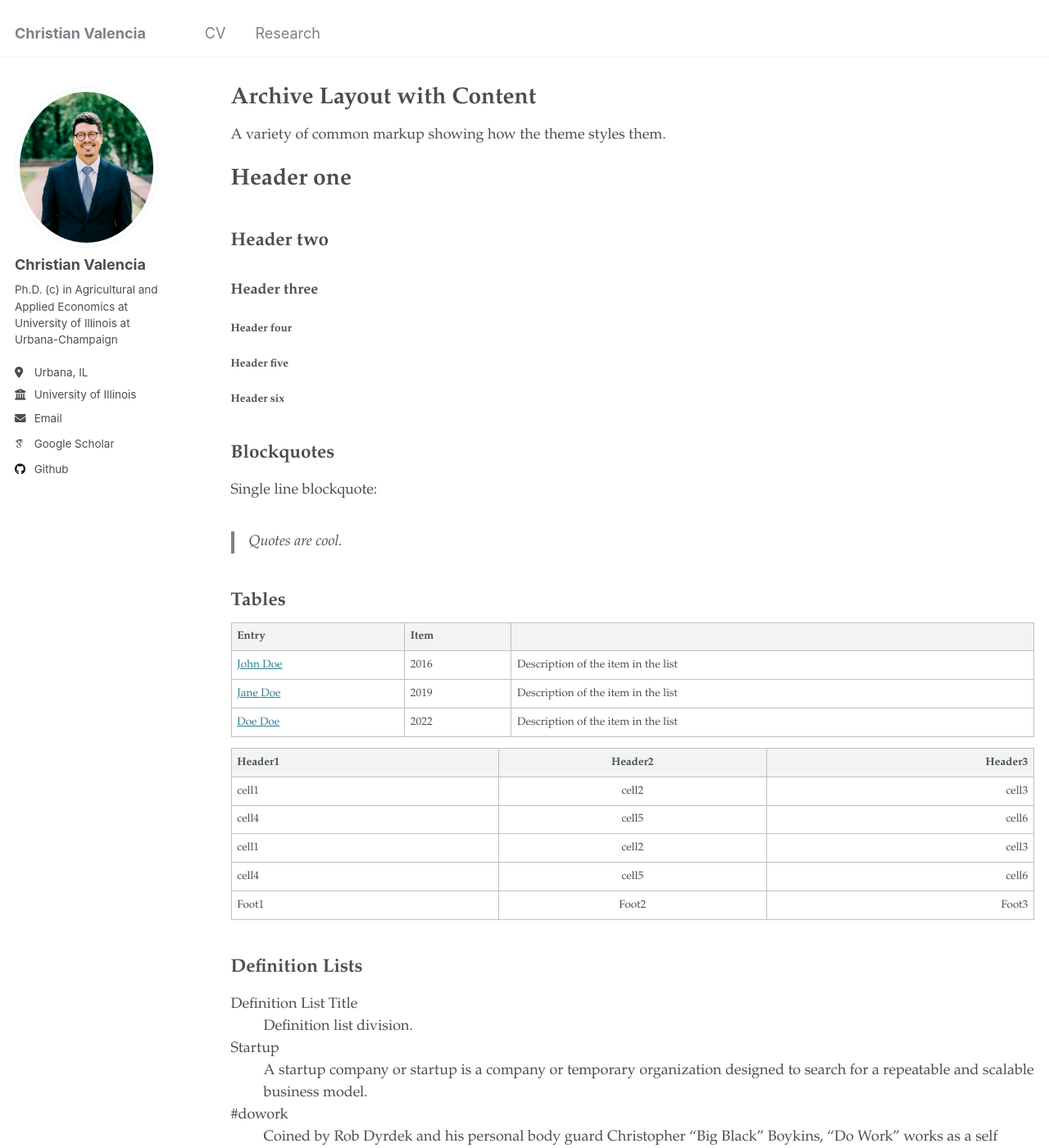
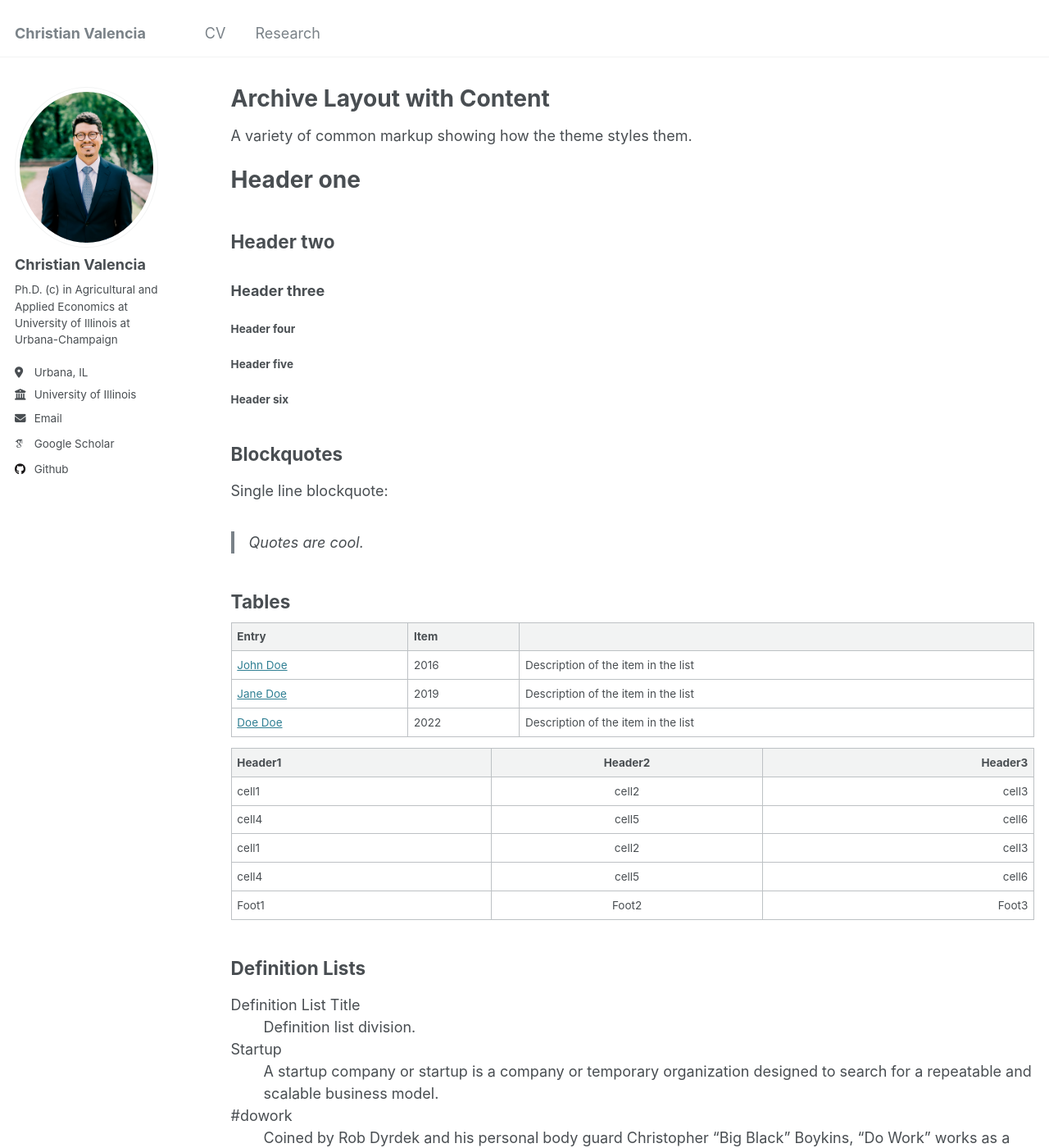
Before and after one commit to valenciac/valenciac.github.io, a Jekyll site: the page built from _pages/archive-layout-with-content.md, in a window 1280 px wide and 1400 px high. Shown: the whole window at 82% size. Built offline with Jekyll 4.4.1, drawn with Linux system fonts in a browser that asks for light colours; some web fonts are replaced.

Commit message:
Update _variables.scss

```diff
--- a/_sass/_variables.scss
+++ b/_sass/_variables.scss
@@ -28,8 +28,8 @@ $bodoni                     : "Bodoni MT", serif;
 $calisto                    : "Calisto MT", serif;
 $garamond                   : Garamond, serif;
 
-$global-font-family         : $garamond;
-$header-font-family         : $garamond;
+$global-font-family         : $sans-serif;
+$header-font-family         : $sans-serif;
 $caption-font-family        : $serif;
 
 /* type scale */
```
